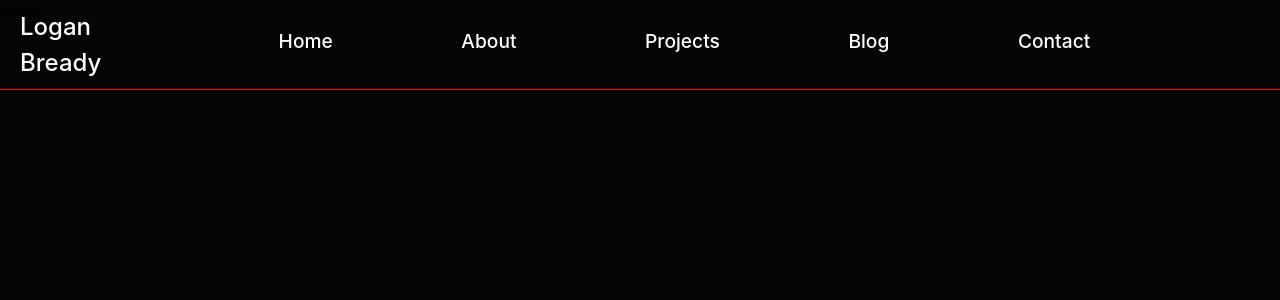
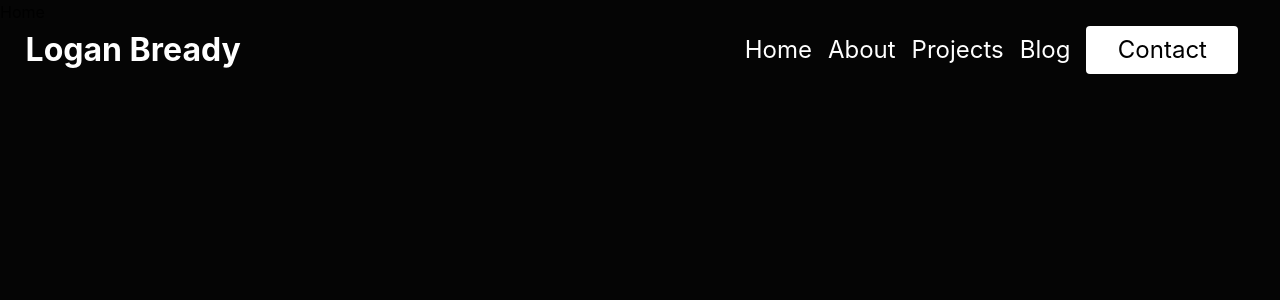
Before and after one commit to LoganBready/my-site, a Next.js app: page / in a window 1280 px wide. Shown: the top 300 px of the page. Built offline with nearby package versions, Linux system fonts and the light colour scheme.

Commit message:
branch fix

```diff
--- a/src/components/Navigation/Header.module.scss
+++ b/src/components/Navigation/Header.module.scss
@@ -1,89 +1,110 @@
-@media only screen and (min-width: 0em) {
 .Header {
+    height: 100px;
     width: 100vw;
     max-width: 100%;
-        height: 90px;
     display: flex;
-        justify-content: space-between;
     align-items: center;
+    justify-content: center;
     position: fixed;
-        border-bottom: 1px solid red;
-        top: 0;
-        left: 0;
-        z-index: 100;
 }
 
 .Container {
-        padding: 0 20px;
     width: 96%;
-        display: flex;
+    height: 100%;
     justify-content: space-between;
     align-items: center;
+    display: flex;
+
+    @media(max-width: 768px) {
+        justify-content: center;
+    }
 }
 
 .Heading {
+    font-size: 2rem;
+    font-weight: 700;
+    color: #fff;
+
+    @media(max-width: 768px) {
         display: none;
+    }
 }
 
 .Nav {
     display: flex;
-        justify-content: space-between;
-        align-items: center;
-        width: 100%;
-        height: 100%;
 }
 
 .Ul {
     display: flex;
+    height: 100%;
+    width: 100%;
     align-items: center;
-        justify-content: space-evenly;
-        width: 100%;
+}
+
+.ContactBtn {
+    margin-right: 1em;
+
+    &:hover {
+        a {
+            color:#69696a;
+        }
+    }
+
+    &:last-of-type {
+        background-color: #fff;
+        width: 152px;
+        height: 48px;
+        border-radius: 4px;
+        display: flex;
+        align-items: center;
+        justify-content: center;
+        cursor: pointer;
+
+        @media(max-width: 500px) {
+            background-color: unset;
+            width: unset;
+            height: unset;
+            border-radius: unset;
+            display: unset;
+            align-items: unset;
+            justify-content: unset;
+        }
+
+        &:hover {
+            background-color: #69696a;
+            @media(max-width: 500px) {
+                background-color: unset;
+
+                a {
+                    color: #69696a;
+                }
+            }
+        }
+
+        a {
+            color: #000;
+
+            @media(max-width: 500px) {
+                color: #fff;
+            }
+
+        }
+    }
 }
 
 .Atag {
-        text-decoration: none;
+    font-size: 1.5em;
     color: #fff;
-        font-size: 1.2rem;
-        font-weight: 500;
-        padding: 0 10px;
-        transition: all 0.3s ease-in-out;
 
-        &:hover {
-            color: #69696a;
-
-        }
-
-        @media(max-width: 440px) {
-            font-size: 1rem;
-        }
-
-    }
-
-    .ContactBtn {
-        &:hover {
-            .Bar {
-                width: 100%;
-            }
+    @media(max-width: 650px) {
+        font-size: 1em;
     }
 }
 
 .Bar {
     width: 0;
-        height: 2px;
-        background: #69696a;
-        transition: all 0.3s ease-in-out;
-        display: block;
-        margin-top: 5px;
+    height: 3px;
+    background-color: #fff;
+    transition: 0.5s;
 }
-}
-
-@media only screen and (min-width: 48em){
-    .Heading {
-        display: block;
-        font-size: 1.5rem;
-        font-weight: 500;
-        color: #fff;
-    }
-}
-
 // #69696a
--- a/src/components/Navigation/Header.tsx
+++ b/src/components/Navigation/Header.tsx
@@ -12,31 +12,26 @@ export const Header = () => {
               <Link href="/">
                 <a className={styles.Atag}>Home</a>
               </Link>
-              <span className={styles.Bar}></span>
             </li>
             <li className={styles.ContactBtn}>
               <Link href="/about">
                 <a className={styles.Atag}>About</a>
               </Link>
-              <span className={styles.Bar}></span>
             </li>
             <li className={styles.ContactBtn}>
               <Link href="/blog">
                 <a className={styles.Atag}>Projects</a>
               </Link>
-              <span className={styles.Bar}></span>
             </li>
             <li className={styles.ContactBtn}>
               <Link href="/blog">
                 <a className={styles.Atag}>Blog</a>
               </Link>
-              <span className={styles.Bar}></span>
             </li>
             <li className={styles.ContactBtn}>
               <Link href="/blog">
                 <a className={styles.Atag}>Contact</a>
               </Link>
-              <span className={styles.Bar}></span>
             </li>
           </ul>
         </nav>
```
Lines whose indentation alone changed are shown as unchanged.
